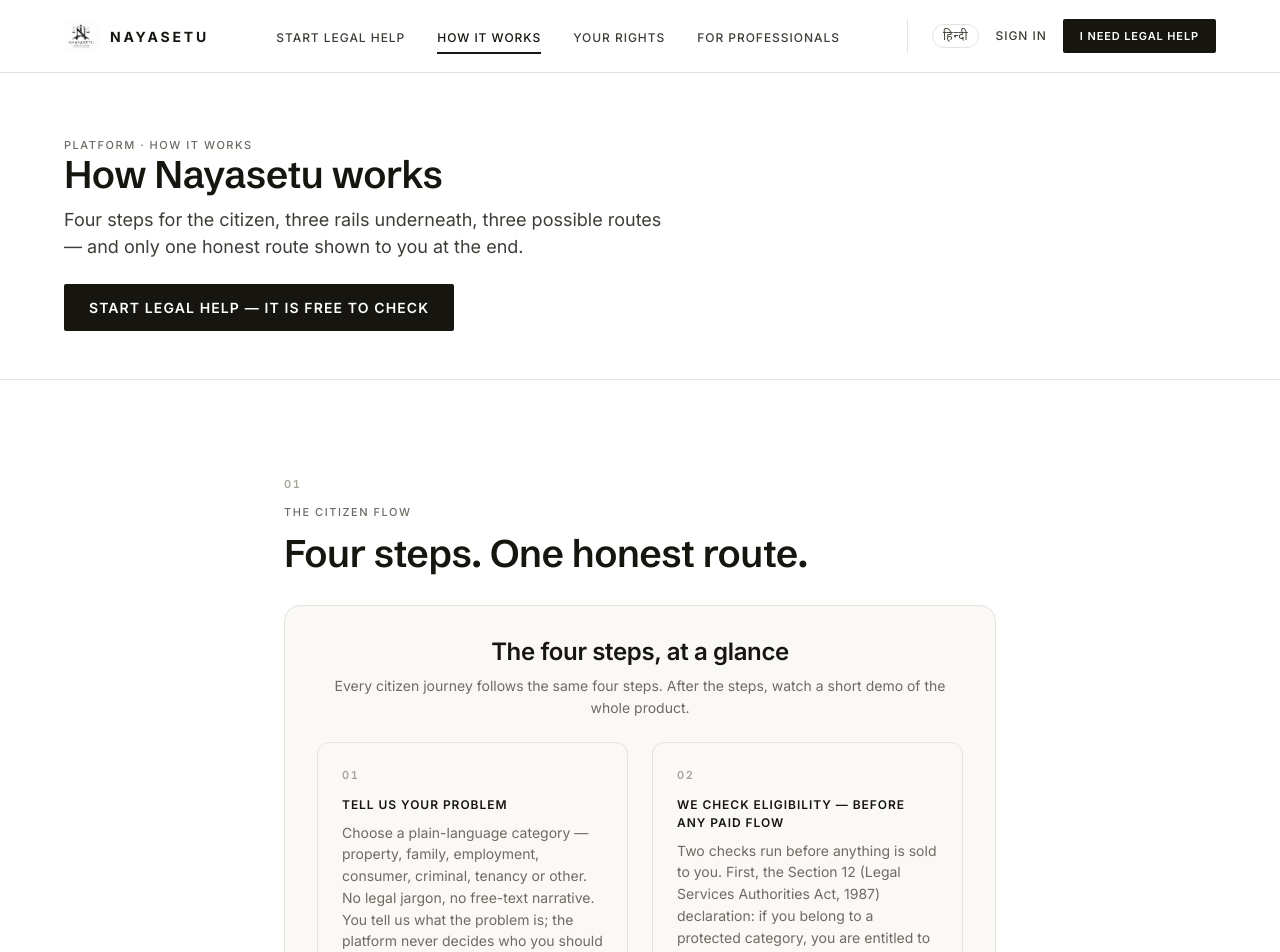
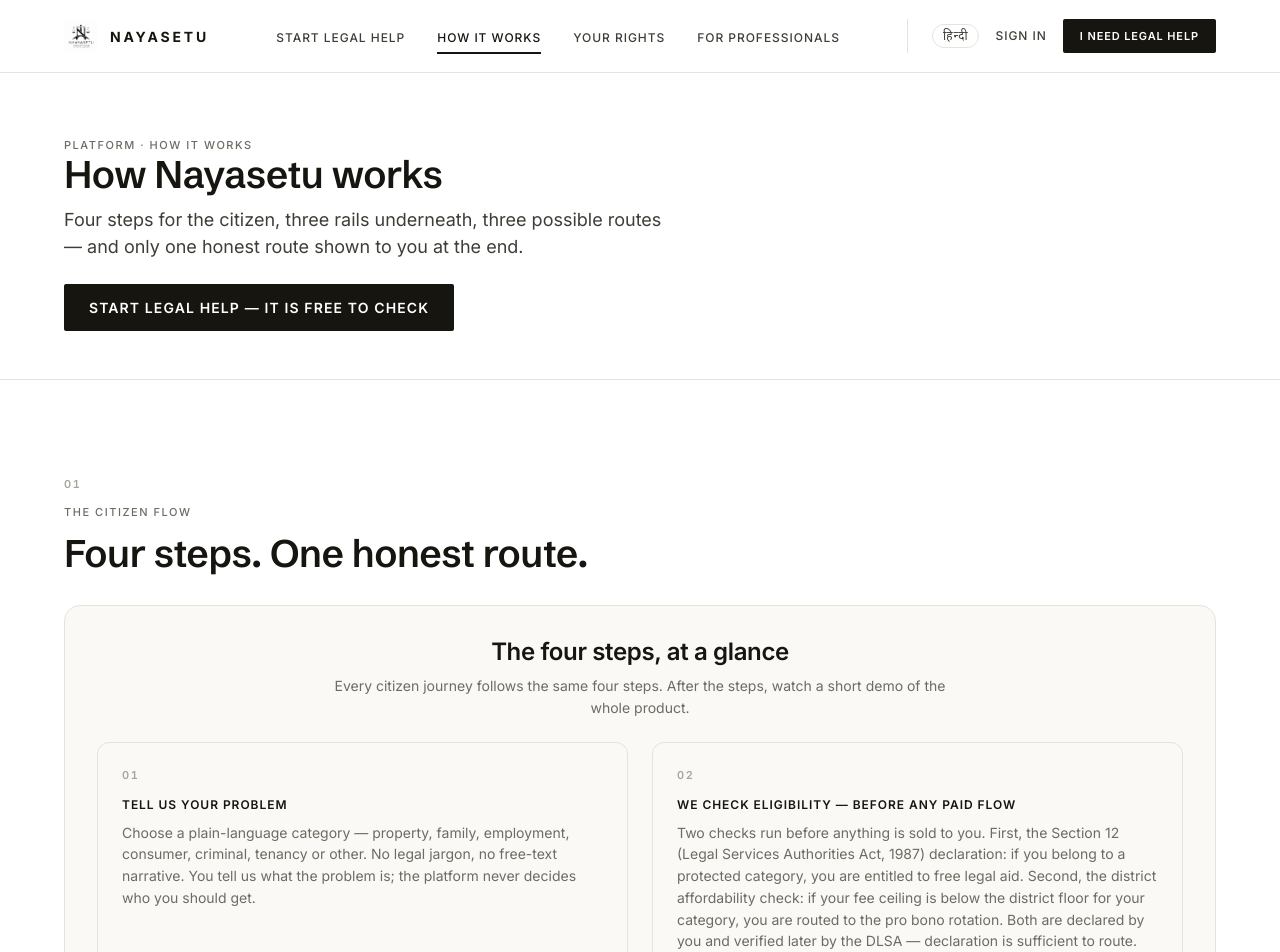
Before and after one commit to Anu062004/N-Setu-Frontend-, a React (Vite) app: page /how-it-works in a window 1280 px wide. Shown: the top 952 px of the page. Built offline with nearby package versions, Linux system fonts and the light colour scheme; no server answers.

Commit message:
How It Works: widen citizen-flow section to full container for wider box and content

```diff
--- a/src/features/landing/HowItWorks.tsx
+++ b/src/features/landing/HowItWorks.tsx
@@ -87,7 +87,7 @@
       </section>
 
       <section className="how">
-        <div className="container-narrow">
+        <div className="container">
           <div className="section-head">
             <p className="section-number">01</p>
             <p className="eyebrow">{t("The citizen flow")}</p>
@@ -108,7 +108,7 @@
                 <span className="section-number tabular">{s.n}</span>
                 <div>
                   <h3 className="h-micro">{t(s.title)}</h3>
-                  <p className="small mt-2" style={{ maxWidth: 520 }}>{t(s.body)}</p>
+                  <p className="small mt-2">{t(s.body)}</p>
                   {s.n === "01" && (
                     <figure className="how-scene">
                       <SmartImage
```
